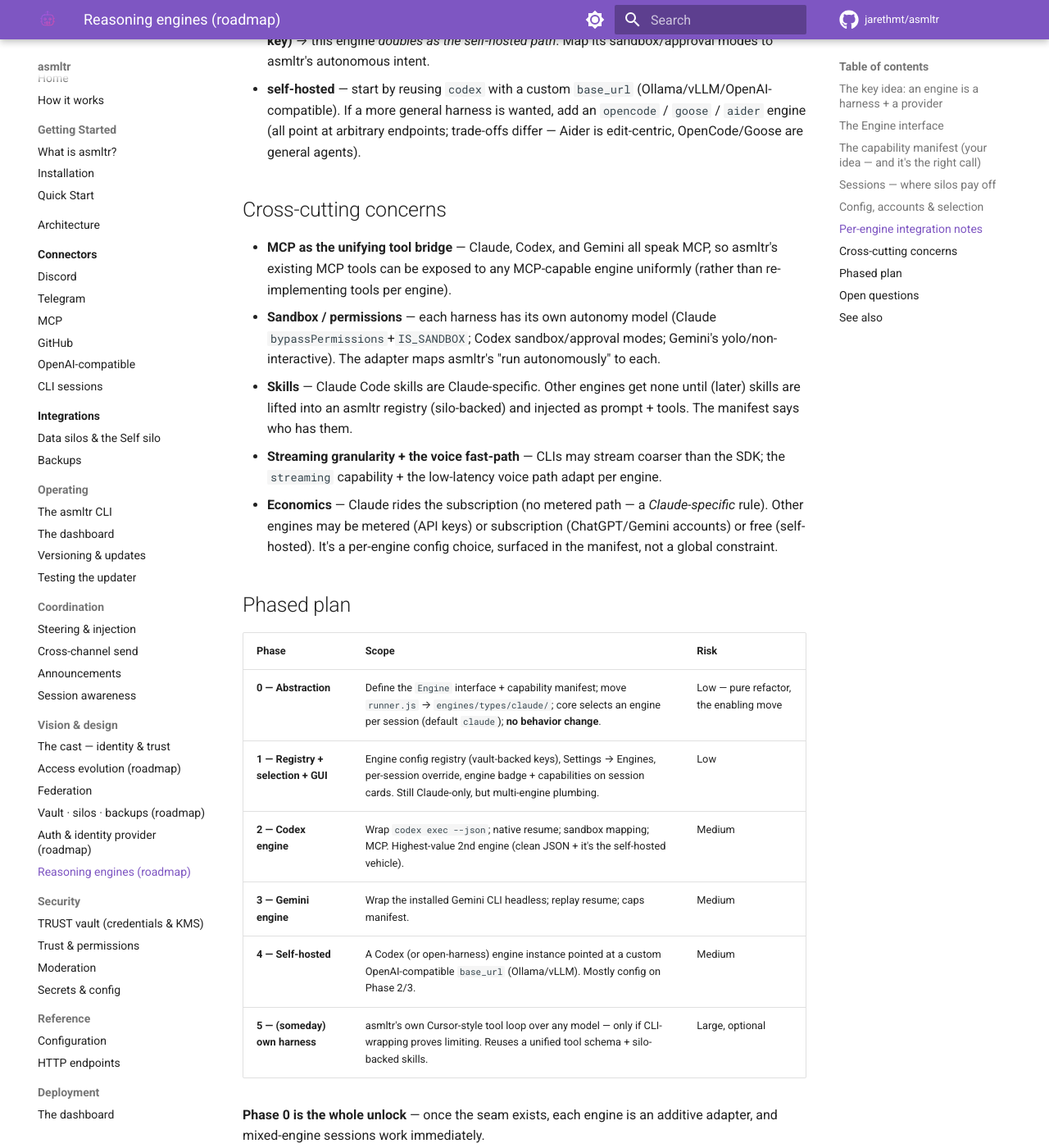
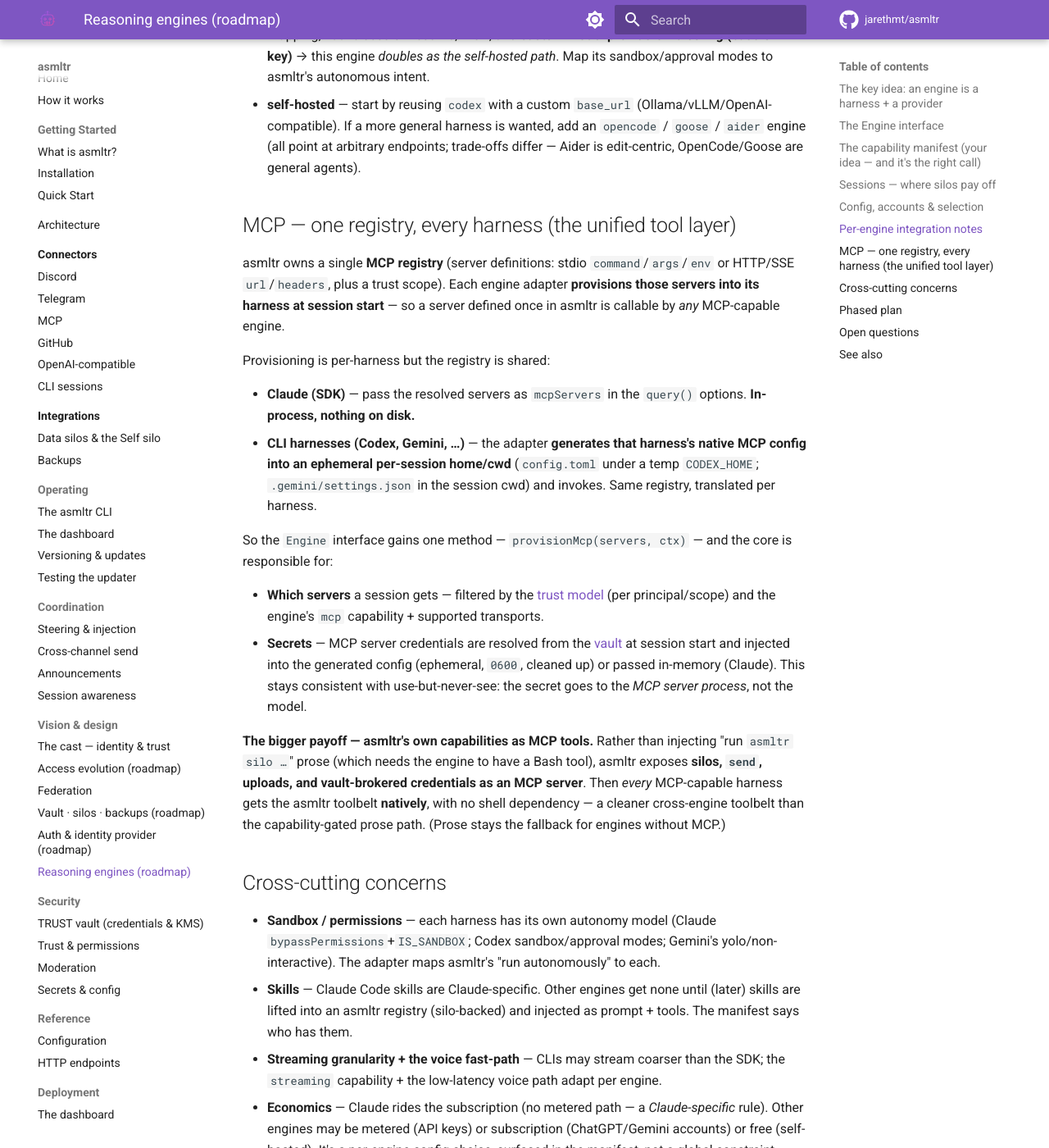
Before and after one commit to scoutg001/asmltr, an MkDocs documentation site: the page built from docs/REASONING-ENGINES.md, in a window 1280 px wide and 1400 px high, scrolled down 3043 px. Shown: the whole window at 82% size. Built offline with MkDocs 1.6.1 and Material for MkDocs 9.7.7, drawn with Linux system fonts in a browser that asks for light colours; comment, search, counter and statistics services are not loaded; some of the changed text lies outside the part shown.

Commit message:
docs(engines): MCP — asmltr owns the registry, engines provision it at runtime
Decides the open question: one asmltr MCP registry (trust-scoped, vault-resolved secrets) materialized into
each harness per session — Claude via mcpServers option (in-process), Codex/Gemini via generated ephemeral
config (CODEX_HOME / cwd settings). Engine gains provisionMcp(). Bigger payoff: expose asmltr's own toolbelt
(silos/send/creds) as an MCP server so every MCP-capable engine gets it natively (no Bash dependency). Task #99.

````diff
--- a/docs/REASONING-ENGINES.md
+++ b/docs/REASONING-ENGINES.md
@@ -45,7 +45,8 @@
     models,                                     // static list or a discovery fn
     configSchema,                               // keys (vault-backed), model, base_url, cwd, sandbox…
   }
-  async run({ prompt, systemPrompt, resume, cwd, images, onEvent, abortController })
+  async provisionMcp(servers, ctx)              // materialize asmltr's MCP registry into this harness
+  async run({ prompt, systemPrompt, resume, cwd, images, mcp, onEvent, abortController })
      → { engineSessionId, reply }               // events normalized to shared/events.js
 ```
 
@@ -105,10 +106,35 @@
   more general harness is wanted, add an `opencode` / `goose` / `aider` engine (all point at arbitrary
   endpoints; trade-offs differ — Aider is edit-centric, OpenCode/Goose are general agents).
 
+## MCP — one registry, every harness (the unified tool layer)
+
+asmltr owns a single **MCP registry** (server definitions: stdio `command`/`args`/`env` or HTTP/SSE
+`url`/`headers`, plus a trust scope). Each engine adapter **provisions those servers into its harness at
+session start** — so a server defined once in asmltr is callable by *any* MCP-capable engine.
+
+Provisioning is per-harness but the registry is shared:
+
+- **Claude (SDK)** — pass the resolved servers as `mcpServers` in the `query()` options. **In-process, nothing
+  on disk.**
+- **CLI harnesses (Codex, Gemini, …)** — the adapter **generates that harness's native MCP config into an
+  ephemeral per-session home/cwd** (`config.toml` under a temp `CODEX_HOME`; `.gemini/settings.json` in the
+  session cwd) and invokes. Same registry, translated per harness.
+
+So the `Engine` interface gains one method — `provisionMcp(servers, ctx)` — and the core is responsible for:
+
+- **Which servers** a session gets — filtered by the [trust model](security/trust.md) (per principal/scope)
+  and the engine's `mcp` capability + supported transports.
+- **Secrets** — MCP server credentials are resolved from the [vault](security/trust-vault.md) at session
+  start and injected into the generated config (ephemeral, `0600`, cleaned up) or passed in-memory (Claude).
+  This stays consistent with use-but-never-see: the secret goes to the *MCP server process*, not the model.
+
+**The bigger payoff — asmltr's own capabilities as MCP tools.** Rather than injecting "run `asmltr silo …`"
+prose (which needs the engine to have a Bash tool), asmltr exposes **silos, `send`, uploads, and
+vault-brokered credentials as an MCP server**. Then *every* MCP-capable harness gets the asmltr toolbelt
+**natively**, with no shell dependency — a cleaner cross-engine toolbelt than the capability-gated prose
+path. (Prose stays the fallback for engines without MCP.)
+
 ## Cross-cutting concerns
-
-- **MCP as the unifying tool bridge** — Claude, Codex, and Gemini all speak MCP, so asmltr's existing MCP
-  tools can be exposed to any MCP-capable engine uniformly (rather than re-implementing tools per engine).
 - **Sandbox / permissions** — each harness has its own autonomy model (Claude `bypassPermissions`+`IS_SANDBOX`;
   Codex sandbox/approval modes; Gemini's yolo/non-interactive). The adapter maps asmltr's "run autonomously" to each.
 - **Skills** — Claude Code skills are Claude-specific. Other engines get none until (later) skills are lifted
@@ -136,9 +162,11 @@
 ## Open questions
 
 - Exact headless invocation + streaming-event schema for Gemini CLI and Codex `exec` (verify in Phase 2/3).
-- Do we bridge asmltr's MCP tools into every MCP-capable engine (uniform tools), or accept each harness's
-  native toolset first and add the MCP bridge later?
-- Skills: leave Claude-only for now, or make lifting skills into an asmltr registry a Phase-1.5?
+- ~~Do we bridge asmltr's MCP tools into every engine?~~ **Decided: yes** — asmltr owns the MCP registry and
+  provisions it per harness at runtime (see [MCP — one registry, every harness](#mcp-one-registry-every-harness)),
+  and exposes its *own* toolbelt (silos/send/creds) as an MCP server so every MCP-capable engine gets it natively.
+- Skills: leave Claude-only for now, or make lifting skills into an asmltr registry a Phase-1.5? (An
+  asmltr *skills-as-MCP* server would ride the same bridge.)
 - Per-engine cost/telemetry — surface metered vs subscription usage distinctly in the Usage view.
 
 ## See also
````
